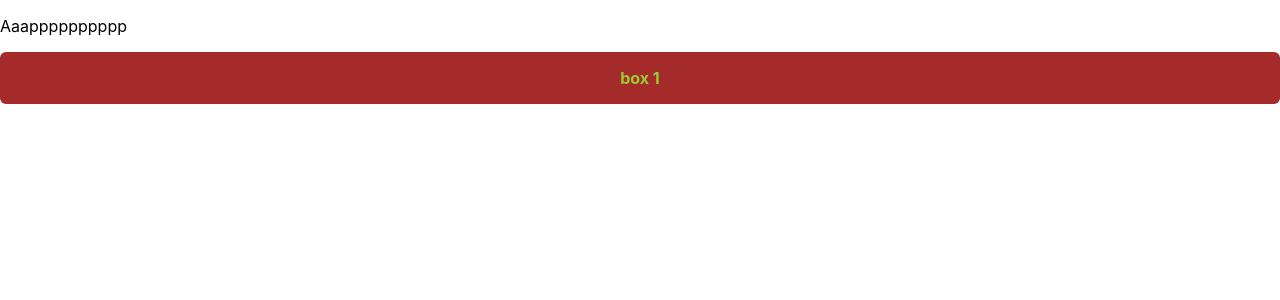
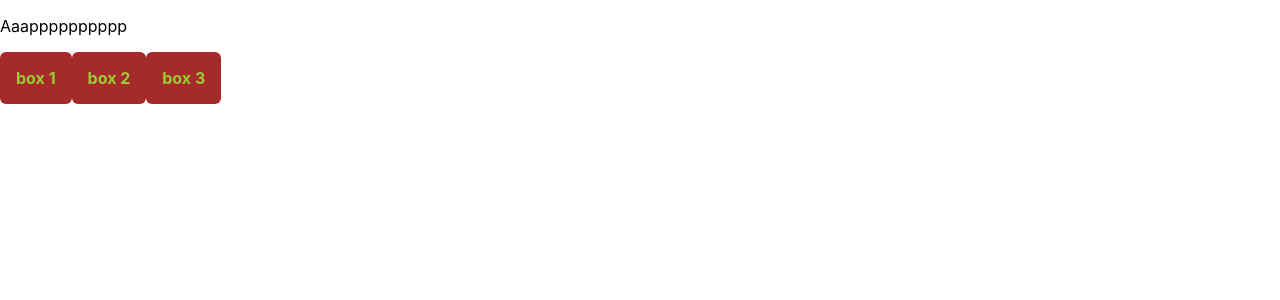
Before and after one commit to Stefantut/storybook-typescript, a React (Create React App) app: page / in a window 1280 px wide. Shown: the top 300 px of the page. Built offline with nearby package versions, Linux system fonts and the light colour scheme.

Commit message:
Created grid component

```diff
--- a/src/App.tsx
+++ b/src/App.tsx
@@ -1,11 +1,22 @@
 import React from "react";
+import Grid from "./components/Grid/Grid";
 import Box from "./components/Box/Box";
 
 function App() {
   return (
     <div className="App">
       <p>Aaapppppppppp</p>
-      <Box>box 1</Box>
+      <Grid container>
+        <Grid item>
+          <Box>box 1</Box>
+        </Grid>
+        <Grid item>
+          <Box>box 2</Box>
+        </Grid>
+        <Grid item>
+          <Box>box 3</Box>
+        </Grid>
+      </Grid>
     </div>
   );
 }
--- /dev/null
+++ b/src/components/Grid/Grid.module.scss
@@ -0,0 +1,9 @@
+.Grid {
+    &_container {
+        display:flex;
+    }
+
+    &_item {
+        display: block;
+    }
+}
--- /dev/null
+++ b/src/components/Grid/Grid.tsx
@@ -0,0 +1,17 @@
+import React, { FunctionComponent, ReactNode } from "react";
+import styles from "./Grid.module.scss";
+import cn from "classnames";
+
+const Grid: FunctionComponent<{
+  children: ReactNode;
+  container?: boolean;
+  item?: boolean;
+}> = ({ children, container, item }) => {
+  const classNames = cn({
+    [styles.Grid_container]: container,
+    [styles.Grid_item]: item,
+  });
+  return <div className={classNames}>{children}</div>;
+};
+
+export default Grid;
```
